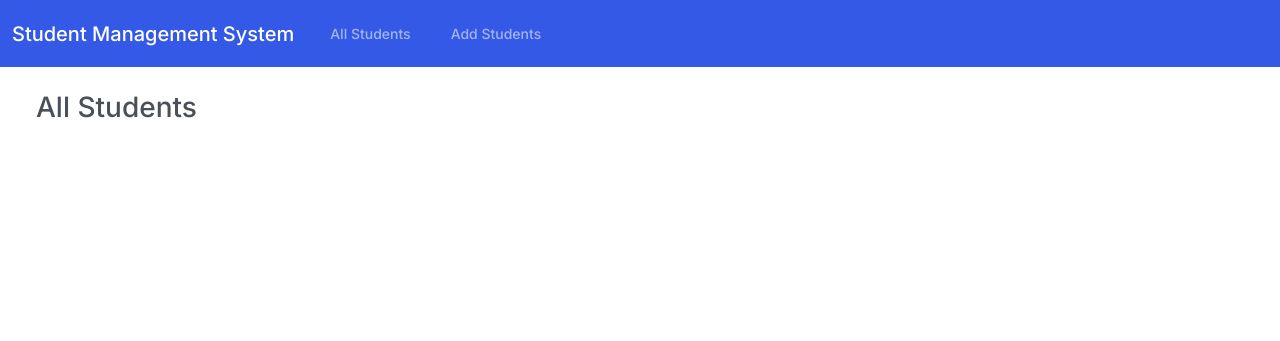
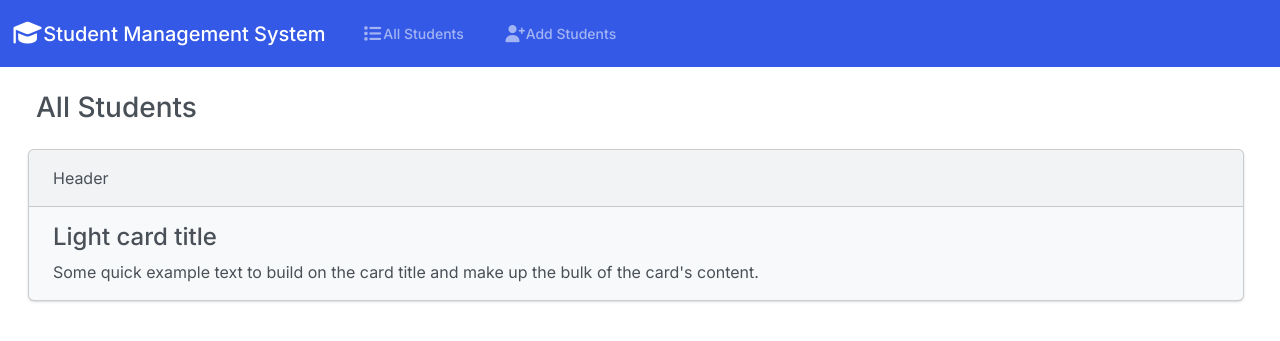
Before and after one commit to Sophea0327/Student-Management-System, a Django app: page / in a window 1280 px wide. Shown: the top 341 px of the page. Run offline with Django 5.2, Linux system fonts and the light colour scheme; some libraries are stand-ins or nearby versions.

```diff
--- a/students/templates/students/index.html
+++ b/students/templates/students/index.html
@@ -1,26 +1,36 @@
 {% load static %}
 <!DOCTYPE html>
 <html lang="en">
+
 <head>
   <meta charset="UTF-8">
   <meta name="viewport" content="width=device-width, initial-scale=1.0">
+  <link rel="stylesheet" href="https://cdnjs.cloudflare.com/ajax/libs/font-awesome/7.0.1/css/all.css" />
   <title>Student Management System</title>
   <link rel="stylesheet" href="{% static 'css/bootstrap.css' %}">
 </head>
+
 <body class="d-flex flex-column min-vh-100">
   <nav class="navbar navbar-expand-lg bg-primary" data-bs-theme="dark">
     <div class="container-fluid">
-    <a class="navbar-brand" href="#">Student Management System</a>
-    <button class="navbar-toggler" type="button" data-bs-toggle="collapse" data-bs-target="#navbarColor01" aria-controls="navbarColor01" aria-expanded="false" aria-label="Toggle navigation">
+      <a class="navbar-brand" href="#">
+        <i class="fa-solid fa-graduation-cap fa-lg"></i>Student Management System
+      </a>
+      <button class="navbar-toggler" type="button" data-bs-toggle="collapse" data-bs-target="#navbarColor01"
+        aria-controls="navbarColor01" aria-expanded="false" aria-label="Toggle navigation">
         <span class="navbar-toggler-icon"></span>
       </button>
       <div class="collapse navbar-collapse" id="navbarColor01">
         <ul class="navbar-nav me-auto">
           <li class="nav-item">
-          <a class="nav-link" href="#">All Students</a>
+            <a class="nav-link" href="#">
+              <i class="fa-solid fa-list fa-lg"></i>All Students
+            </a>
           </li>
           <li class="nav-item">
-          <a class="nav-link" href="#">Add Students</a>
+            <a class="nav-link" href="#">
+              <i class="fa-solid fa-user-plus fa-lg"></i>Add Students
+            </a>
           </li>
         </ul>
       </div>
@@ -30,10 +40,18 @@
     <h3 class="m-4">All Students</h3>
     <div class="row">
       <div class="col-12">
-
+        <div class="card bg-light ms-3 me-4 mb-4">
+          <div class="card-header">Header</div>
+          <div class="card-body">
+            <h4 class="card-title">Light card title</h4>
+            <p class="card-text">Some quick example text to build on the card title and make up the bulk of the card's
+              content.</p>
           </div>
         </div>
       </div>
-    <script src="https://cdn.jsdelivr.net/npm/bootstrap@5.0.2/dist/js/bootstrap.bundle.js" ></script>
+    </div>
+  </div>
+  <script src="https://cdn.jsdelivr.net/npm/bootstrap@5.0.2/dist/js/bootstrap.bundle.js"></script>
 </body>
+
 </html>
```
Lines whose indentation alone changed are shown as unchanged.
